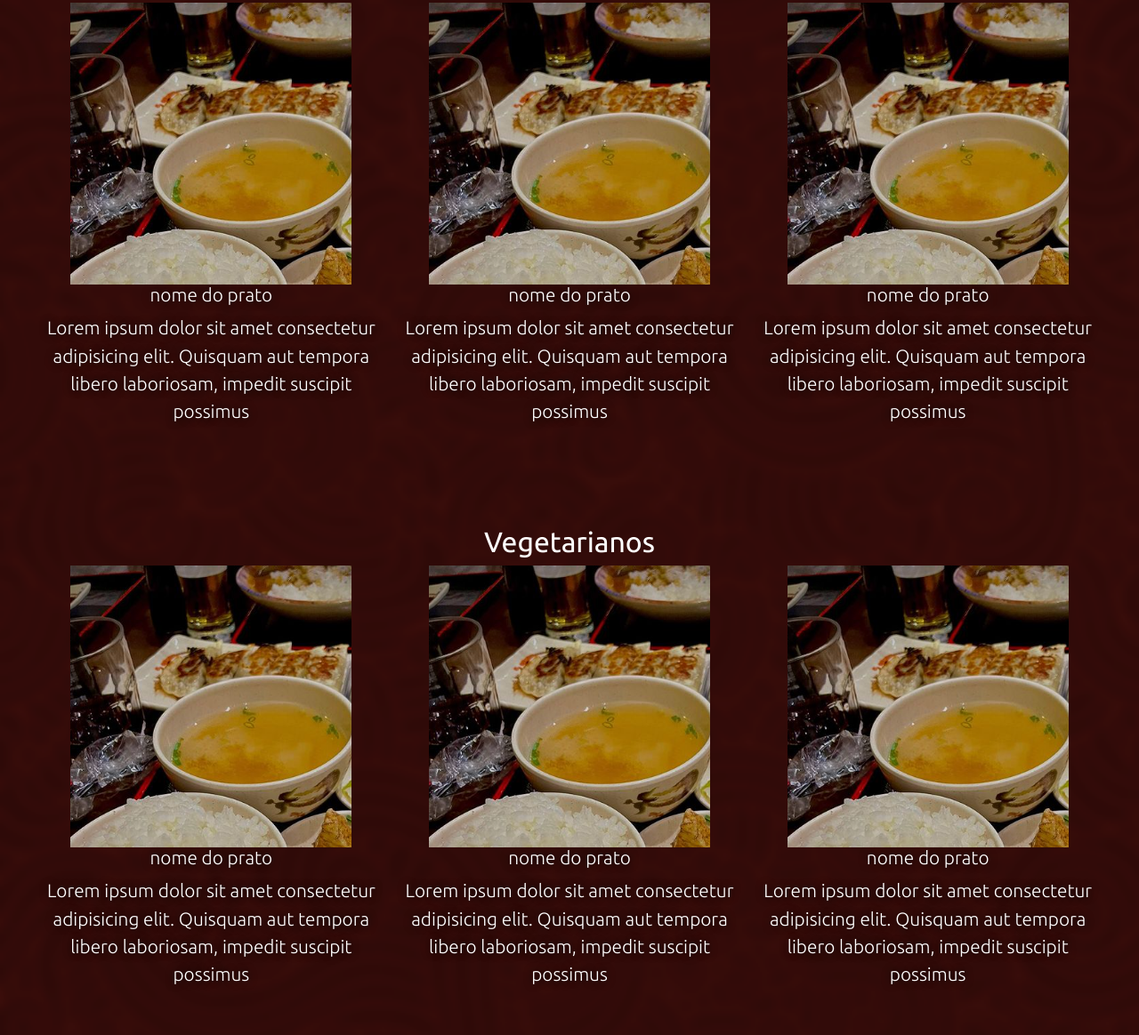
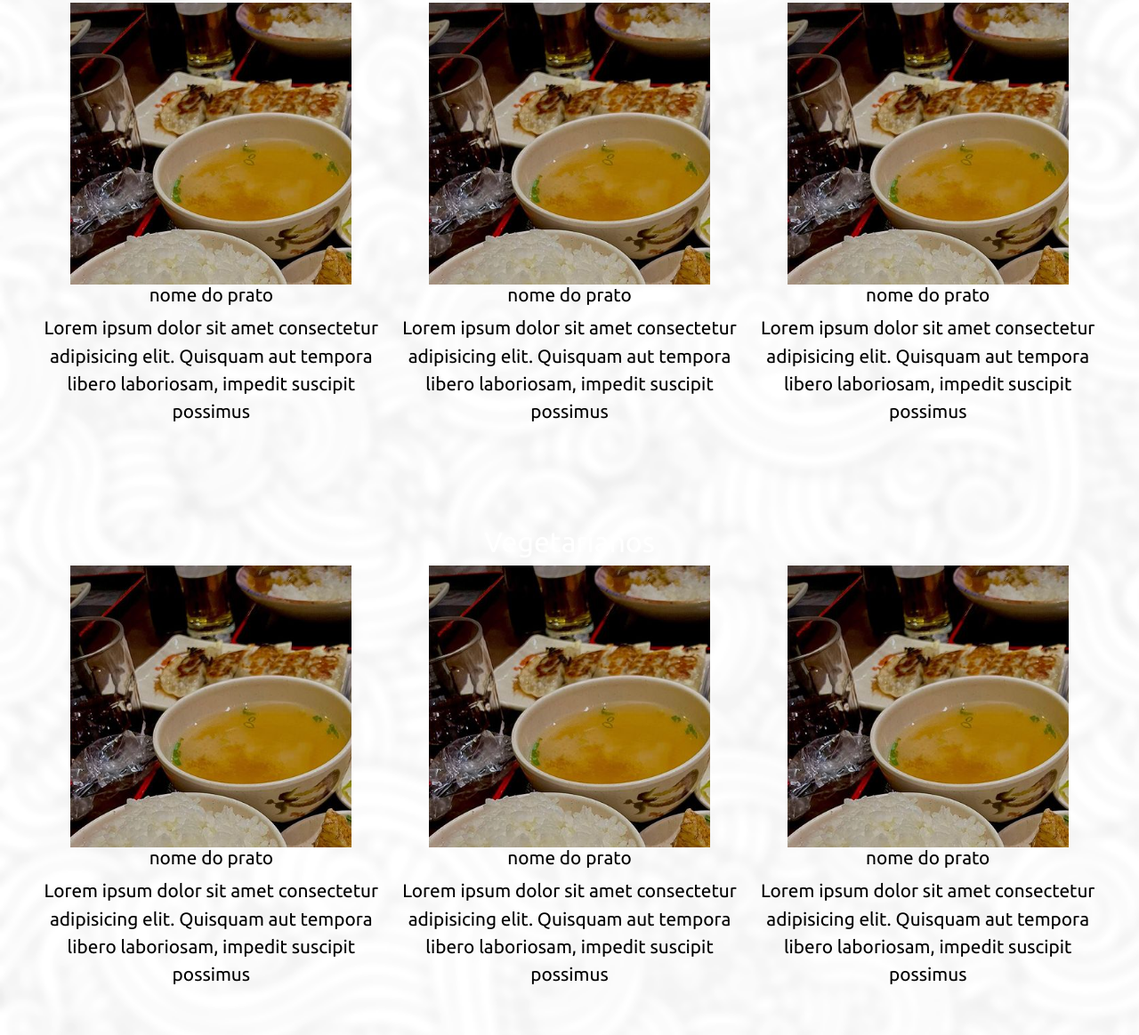
Before and after one commit to casagrande04/komei-restaurante, a plain HTML site: page menu.html in a window 1280 px wide. Shown: the part 1006-2170 px from the top of the page at 89% size. Drawn offline with nearby package versions, Linux system fonts and the light colour scheme.

Commit message:
Alterações menu

```diff
--- a/menu.html
+++ b/menu.html
@@ -11,6 +11,7 @@
     <link rel="stylesheet" href="style/global.css">
     <link rel="stylesheet" href="style/navbar.css">
     <link rel="stylesheet" href="style/home.css">
+    <link rel="stylesheet" href="style/menu.css">
     <link rel="stylesheet" href="style/homeMobile.css">
     <link rel="stylesheet" href="style/footer.css">
     <link rel="stylesheet" href="style/fonts.css">
@@ -47,7 +48,7 @@
             </div>
         </nav> <!-- fim navbar -->
 
-        <div class="container-fluid p-0 background-home2"> <!-- container principal -->
+        <div class="container-fluid p-0 background-menu"> <!-- container principal -->
             <div class="column text-center">
                 <h1 class="title p-4">Menu</h1>
                 <p class="text justify-content-center text-center">Aqui no Komei Restaurante todos os pratos são
@@ -59,20 +60,20 @@
                     <h2 class="title2">Ramen</h2>
                     <div class="col">
                         <img src="img/img-menu.png" alt="">
-                        <h2 class="text justify-content-center">nome do prato</h2>
-                        <p class="text text-center">Lorem ipsum dolor sit amet consectetur adipisicing elit. Quisquam
+                        <h2 class="text-menu justify-content-center">nome do prato</h2>
+                        <p class="text-menu text-center">Lorem ipsum dolor sit amet consectetur adipisicing elit. Quisquam
                             aut tempora libero laboriosam, impedit suscipit possimus</p>
                     </div>
                     <div class="col">
                         <img src="img/img-menu.png" alt="">
-                        <h2 class="text justify-content-center">nome do prato</h2>
-                        <p class="text text-center">Lorem ipsum dolor sit amet consectetur adipisicing elit. Quisquam
+                        <h2 class="text-menu justify-content-center">nome do prato</h2>
+                        <p class="text-menu text-center">Lorem ipsum dolor sit amet consectetur adipisicing elit. Quisquam
                             aut tempora libero laboriosam, impedit suscipit possimus</p>
                     </div>
                     <div class="col">
                         <img src="img/img-menu.png" alt="">
-                        <h2 class="text justify-content-center">nome do prato</h2>
-                        <p class="text text-center">Lorem ipsum dolor sit amet consectetur adipisicing elit. Quisquam
+                        <h2 class="text-menu justify-content-center">nome do prato</h2>
+                        <p class="text-menu text-center">Lorem ipsum dolor sit amet consectetur adipisicing elit. Quisquam
                             aut tempora libero laboriosam, impedit suscipit possimus</p>
                     </div>
                 </div>
@@ -83,20 +84,20 @@
                     <h2 class="title2">Kare</h2>
                     <div class="col">
                         <img src="img/img-menu.png" alt="">
-                        <h2 class="text justify-content-center">nome do prato</h2>
-                        <p class="text text-center">Lorem ipsum dolor sit amet consectetur adipisicing elit. Quisquam
+                        <h2 class="text-menu justify-content-center">nome do prato</h2>
+                        <p class="text-menu text-center">Lorem ipsum dolor sit amet consectetur adipisicing elit. Quisquam
                             aut tempora libero laboriosam, impedit suscipit possimus</p>
                     </div>
                     <div class="col">
                         <img src="img/img-menu.png" alt="">
-                        <h2 class="text justify-content-center">nome do prato</h2>
-                        <p class="text text-center">Lorem ipsum dolor sit amet consectetur adipisicing elit. Quisquam
+                        <h2 class="text-menu justify-content-center">nome do prato</h2>
+                        <p class="text-menu text-center">Lorem ipsum dolor sit amet consectetur adipisicing elit. Quisquam
                             aut tempora libero laboriosam, impedit suscipit possimus</p>
                     </div>
                     <div class="col">
                         <img src="img/img-menu.png" alt="">
-                        <h2 class="text justify-content-center">nome do prato</h2>
-                        <p class="text text-center">Lorem ipsum dolor sit amet consectetur adipisicing elit. Quisquam
+                        <h2 class="text-menu justify-content-center">nome do prato</h2>
+                        <p class="text-menu text-center">Lorem ipsum dolor sit amet consectetur adipisicing elit. Quisquam
                             aut tempora libero laboriosam, impedit suscipit possimus</p>
                     </div>
                 </div>
@@ -107,20 +108,20 @@
                     <h2 class="title2">Vegetarianos</h2>
                     <div class="col">
                         <img src="img/img-menu.png" alt="">
-                        <h2 class="text justify-content-center">nome do prato</h2>
-                        <p class="text text-center">Lorem ipsum dolor sit amet consectetur adipisicing elit. Quisquam
+                        <h2 class="text-menu justify-content-center">nome do prato</h2>
+                        <p class="text-menu text-center">Lorem ipsum dolor sit amet consectetur adipisicing elit. Quisquam
                             aut tempora libero laboriosam, impedit suscipit possimus</p>
                     </div>
                     <div class="col">
                         <img src="img/img-menu.png" alt="">
-                        <h2 class="text justify-content-center">nome do prato</h2>
-                        <p class="text text-center">Lorem ipsum dolor sit amet consectetur adipisicing elit. Quisquam
+                        <h2 class="text-menu justify-content-center">nome do prato</h2>
+                        <p class="text-menu text-center">Lorem ipsum dolor sit amet consectetur adipisicing elit. Quisquam
                             aut tempora libero laboriosam, impedit suscipit possimus</p>
                     </div>
                     <div class="col">
                         <img src="img/img-menu.png" alt="">
-                        <h2 class="text justify-content-center">nome do prato</h2>
-                        <p class="text text-center">Lorem ipsum dolor sit amet consectetur adipisicing elit. Quisquam
+                        <h2 class="text-menu justify-content-center">nome do prato</h2>
+                        <p class="text-menu text-center">Lorem ipsum dolor sit amet consectetur adipisicing elit. Quisquam
                             aut tempora libero laboriosam, impedit suscipit possimus</p>
                     </div>
                 </div>
--- a/style/fonts.css
+++ b/style/fonts.css
@@ -35,6 +35,16 @@
     text-decoration: none;
 }
 
+.text-menu{
+    display: flex;
+    font-family: ubuntu, sans-serif;
+    font-size: 1.3rem;
+    color: #000000;
+    font-weight: 400;
+    text-align: start!important;
+    text-decoration: none;
+}
+
 
 /* Small devices (landscape phones, 576px and up) */
 @media (max-width: 576px) {
--- /dev/null
+++ b/style/menu.css
@@ -0,0 +1,5 @@
+.background-menu {
+    background-image: url(../img/background-menu.png) ;
+    background-repeat: no-repeat;
+    background-size: cover;
+}
```
Also changed, not shown: index.html (+1 -0 lines), img/background-menu.png (added).
